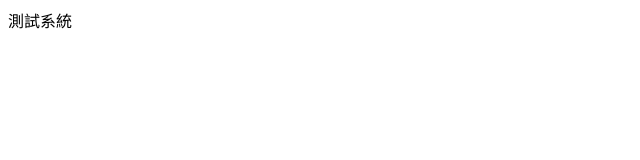
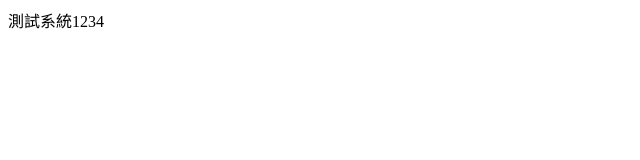
Before and after one commit to ayarfly-create/Mold, a Vue app: page / in a window 1280 px wide. Shown: the top 160 px of the page, without its empty margins (0-640 px from the left). Built offline with nearby package versions, Linux system fonts and the light colour scheme.

Commit message:
fix: 修正 GitHub Pages 部署路徑

```diff
--- a/frontend/src/App.vue
+++ b/frontend/src/App.vue
@@ -1,3 +1,3 @@
 <template>
-  <div>測試系統</div>
+  <div>測試系統1234</div>
 </template>
--- a/frontend/src/main.js
+++ b/frontend/src/main.js
@@ -6,7 +6,7 @@ import ElementPlus from 'element-plus'
 import 'element-plus/dist/index.css'
 
 // 引入 Tailwind CSS 基礎樣式
-//import './style.css'
+import './style.css'
 
 // 引入所有 Element Plus 圖標
 import * as ElementPlusIconsVue from '@element-plus/icons-vue'
--- a/vite.config.js
+++ b/vite.config.js
@@ -1,9 +1,8 @@
 import { defineConfig } from 'vite'
-import vue from '@vitejs/plugin-vue' // 確保有這一行
+import vue from '@vitejs/plugin-vue'
 
 export default defineConfig({
-  plugins: [
-    vue() // 確保這一行在這裡！沒有這行，Vite 就無法處理 .vue 檔案
-  ],
+  plugins: [vue()],
+  // 關鍵設定：告訴 Vite 您的網站是在 /Mold/ 這個子路徑下
   base: '/Mold/',
 })
```
Also changed, not shown: 4 other files (tests, documents, lock files or other folders).
